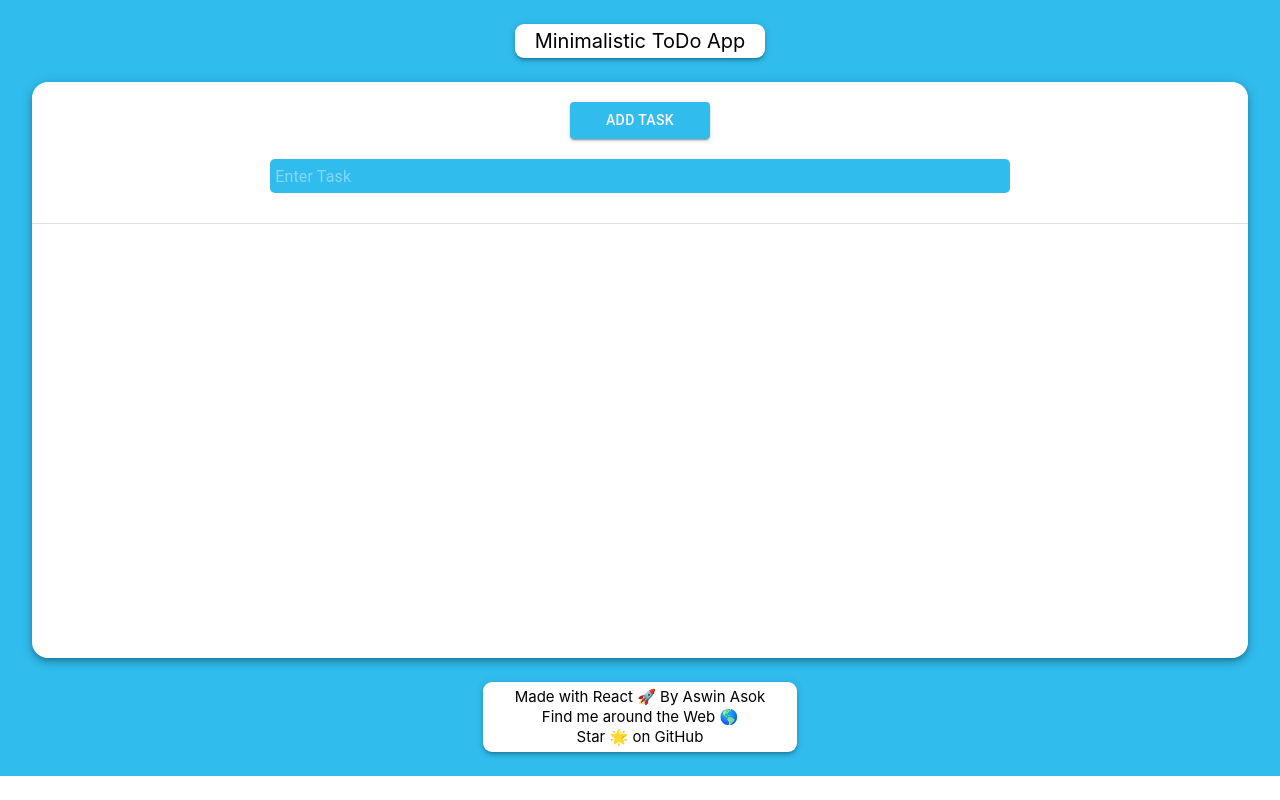
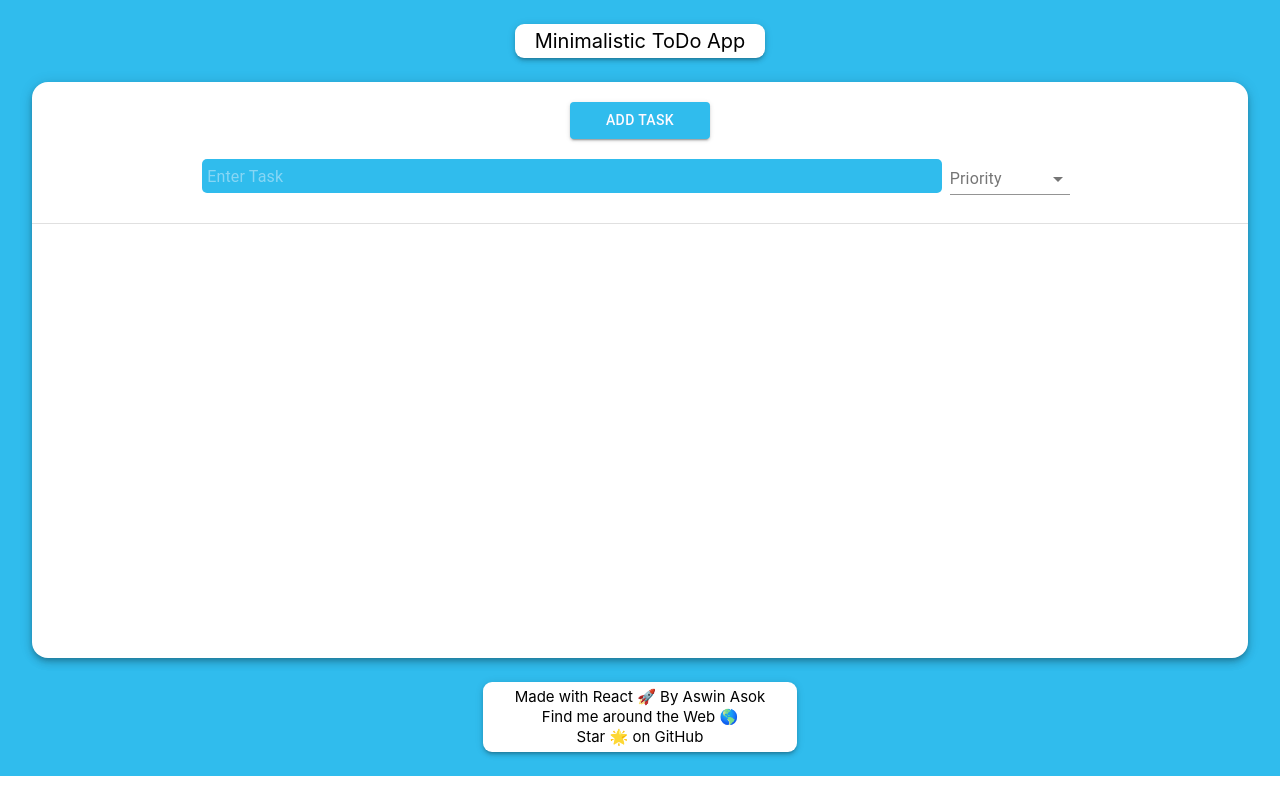
Before and after one commit to AswinAsok/ToDo-App, a React (Create React App) app: page / in a window 1280 px wide. Both pictures are taken after a click on the button "ADD TASK". Built offline with nearby package versions, Linux system fonts and the light colour scheme.

Commit message:
Added Priority input

```diff
--- a/src/Form/Form.jsx
+++ b/src/Form/Form.jsx
@@ -3,8 +3,13 @@ import Box from "@material-ui/core/Box";
 import Grid from "@material-ui/core/Grid";
 import TextField from "@material-ui/core/TextField";
 import { makeStyles } from "@material-ui/core/styles";
+import InputLabel from '@material-ui/core/InputLabel';
+import MenuItem from '@material-ui/core/MenuItem';
+import FormHelperText from '@material-ui/core/FormHelperText';
+import FormControl from '@material-ui/core/FormControl';
+import Select from '@material-ui/core/Select';
 import "./Form.css";
-import Fade from '@material-ui/core/Fade';
+import Fade from "@material-ui/core/Fade";
 
 const defaultProps = {
   style: { width: "55%", marginTop: "20px" },
@@ -24,6 +29,10 @@ const useStyles = makeStyles((theme) => ({
   },
   multilineColor: {
     color: "#FFFAFF",
+  },
+  formControl: {
+    margin: theme.spacing(1),
+    minWidth: 120,
   },
 }));
 
@@ -51,7 +60,7 @@ const Form = ({
               <Fade in={clicked}>
                 <Grid
                   container
-                  direction="column"
+                  direction="row"
                   justify="center"
                   alignItems="center"
                 >
@@ -69,7 +78,20 @@ const Form = ({
                       setTask(event.target.value);
                     }}
                   />
+
+                  <FormControl className={classes.formControl}>
+                    <InputLabel id="demo-simple-select-label">Priority</InputLabel>
+                    <Select
+                      labelId="demo-simple-select-label"
+                      id="demo-simple-select"
+                    >
+                      <MenuItem value={10}>High</MenuItem>
+                      <MenuItem value={20}>Medium</MenuItem>
+                      <MenuItem value={30}>Low</MenuItem>
+                    </Select>
+                  </FormControl>
                 </Grid>
+
               </Fade>
             </div>
           );
--- a/src/InputForm/InputForm.jsx
+++ b/src/InputForm/InputForm.jsx
@@ -30,6 +30,7 @@ const InputForm = () => {
   const [clicked, setClicked] = useState(false);
   const [Task, setTask] = useState("");
   const [Tasks_array, setTasks_array] = useState([]);
+  const [priority, setPriority] = useState([]);
   const [sindex, setSIndex] = useState(-1);
   const [edit, setEdit] = useState(false);
   const [editstr, setEditstr] = useState("");
```
